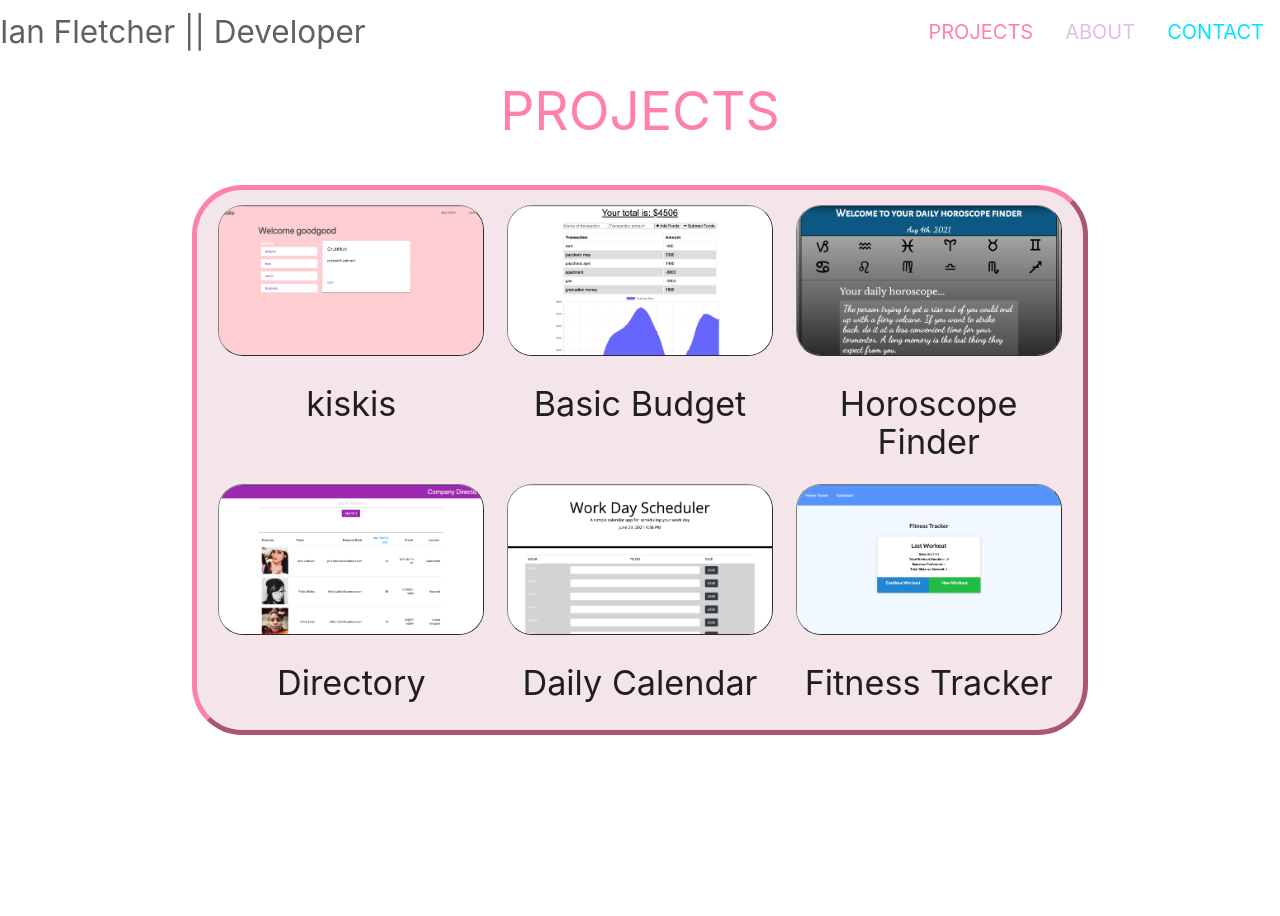
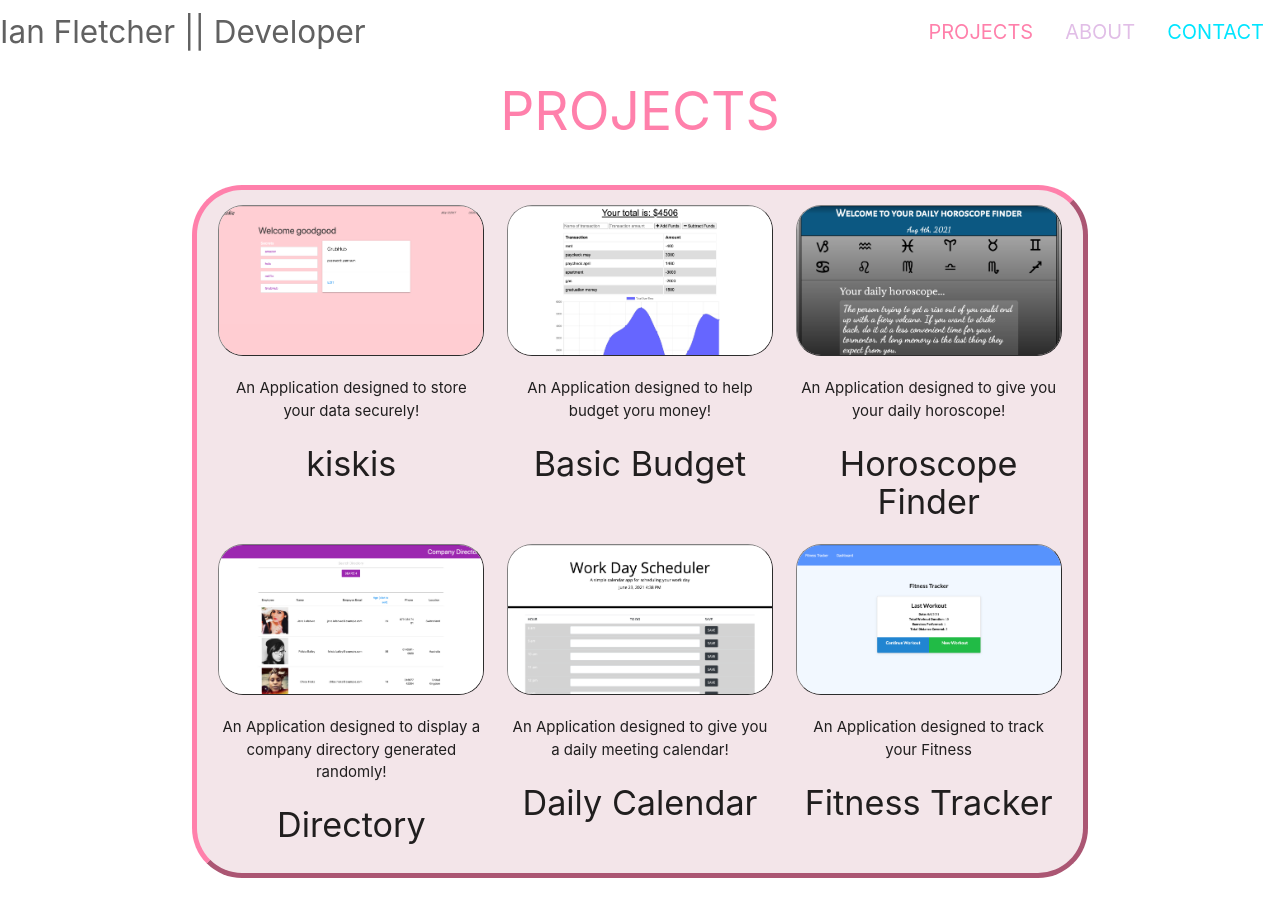
Before and after one commit to ianfletcher314/Ian-Fletcher-Portfolio, a React (Create React App) app: page / in a window 1280 px wide. Both pictures are taken after a click on the link "PROJECTS". Shown: the top 916 px of the page. Before the commit the page ends 800 px from the top, so only its background shows below. Built offline with nearby package versions, Linux system fonts and the light colour scheme.

Commit message:
added info paragraph to projects object. now I need that text to only appear when I am hovering over the object

```diff
--- a/src/components/ProjectContainer/ProjectContainer.js
+++ b/src/components/ProjectContainer/ProjectContainer.js
@@ -14,42 +14,48 @@ function ProjectContainer() {
         appName: "kiskis",
         url: "https://lit-escarpment-01189.herokuapp.com/",
         photo: <img src={kiskisphoto} alt="photo" id="project2"
-        className="responsive-img hoverable bradius btnbtn "></img>
+        className="responsive-img hoverable bradius btnbtn "></img>,
+        para:"An Application designed to store your data securely!"
 
     },
     {
         appName: "Basic Budget",
         url: "https://basicbudget.herokuapp.com/",
         photo: <img src={budget} alt="photo" id="project2"
-        className="responsive-img hoverable bradius btnbtn "></img>
+        className="responsive-img hoverable bradius btnbtn "></img>,
+        para:"An Application designed to help budget yoru money!"
 
     },
     {
         appName: "Horoscope Finder",
         url: "https://samuel6roth.github.io/HoroscopeFinder/",
         photo: <img src={horoscope} alt="photo" id="project2"
-        className="responsive-img hoverable bradius btnbtn "></img>
+        className="responsive-img hoverable bradius btnbtn "></img>,
+        para:"An Application designed to give you your daily horoscope!"
 
     },
     {
         appName: "Directory",
         url: "https://ianfletcher314.github.io/company-directory/",
         photo: <img src={directory} alt="photo" id="project2"
-        className="responsive-img hoverable bradius btnbtn "></img>
+        className="responsive-img hoverable bradius btnbtn "></img>,
+        para:"An Application designed to display a company directory generated randomly!"
 
     },
     {
         appName: "Daily Calendar",
         url: "https://ianfletcher314.github.io/DailyCalendar/",
         photo: <img src={calendar} alt="photo" id="project2"
-        className="responsive-img hoverable bradius btnbtn "></img>
+        className="responsive-img hoverable bradius btnbtn "></img>,
+        para:"An Application designed to give you a daily meeting calendar!"
 
     },
     {
         appName: "Fitness Tracker",
         url: "https://fitnesstrackerianfletcher.herokuapp.com/",
         photo: <img src={fitness} alt="photo" id="project2"
-        className="responsive-img hoverable bradius btnbtn "></img>
+        className="responsive-img hoverable bradius btnbtn "></img>,
+        para:"An Application designed to track your Fitness"
 
     }
     ]
--- a/src/components/Projects/Projects.js
+++ b/src/components/Projects/Projects.js
@@ -11,6 +11,9 @@ function Projects ({project}) {
         <a  href={project.url} >
         {project.photo}
         </a>
+        <p >
+            {project.para}
+        </p>
          <h4 className= "center">{project.appName}</h4>
 
         {/* <img src={project.photo} alt={project.appName} id="project2"
--- a/src/components/Projects/style.css
+++ b/src/components/Projects/style.css
@@ -89,3 +89,7 @@
     height: 20px;
     width: 20px;
 }
+.hidden{
+    display:none;
+
+}
```
